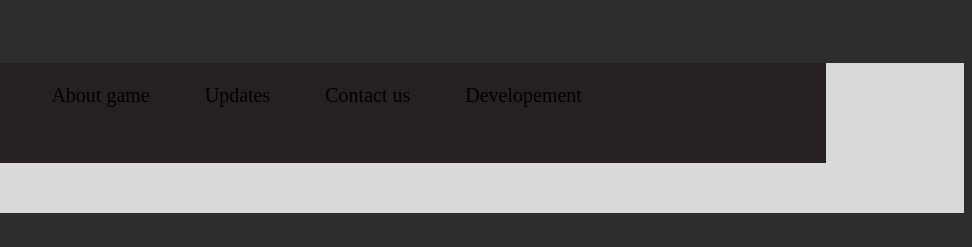
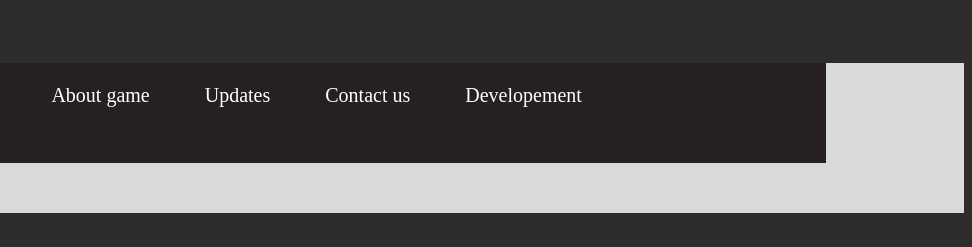
Before and after one commit to PunnyComixYT/Terminus-site, a plain HTML site: page index.html in a window 1280 px wide. Shown: the top 247 px of the page, 308-1280 px from the left. Drawn offline with Linux system fonts and the light colour scheme.

Commit message:
update seven take two

```diff
--- a/index.html
+++ b/index.html
@@ -50,7 +50,7 @@
         li a{
             align-content: center;
             display: block; /*does whole width*/
-            color: rgb(0, 0, 0); /*colour of text*/
+            color: white; /*colour of text*/
             font-size: 20px; /*size*/
             text-align: center;
             text-decoration: none; /*removes underline*/
```
